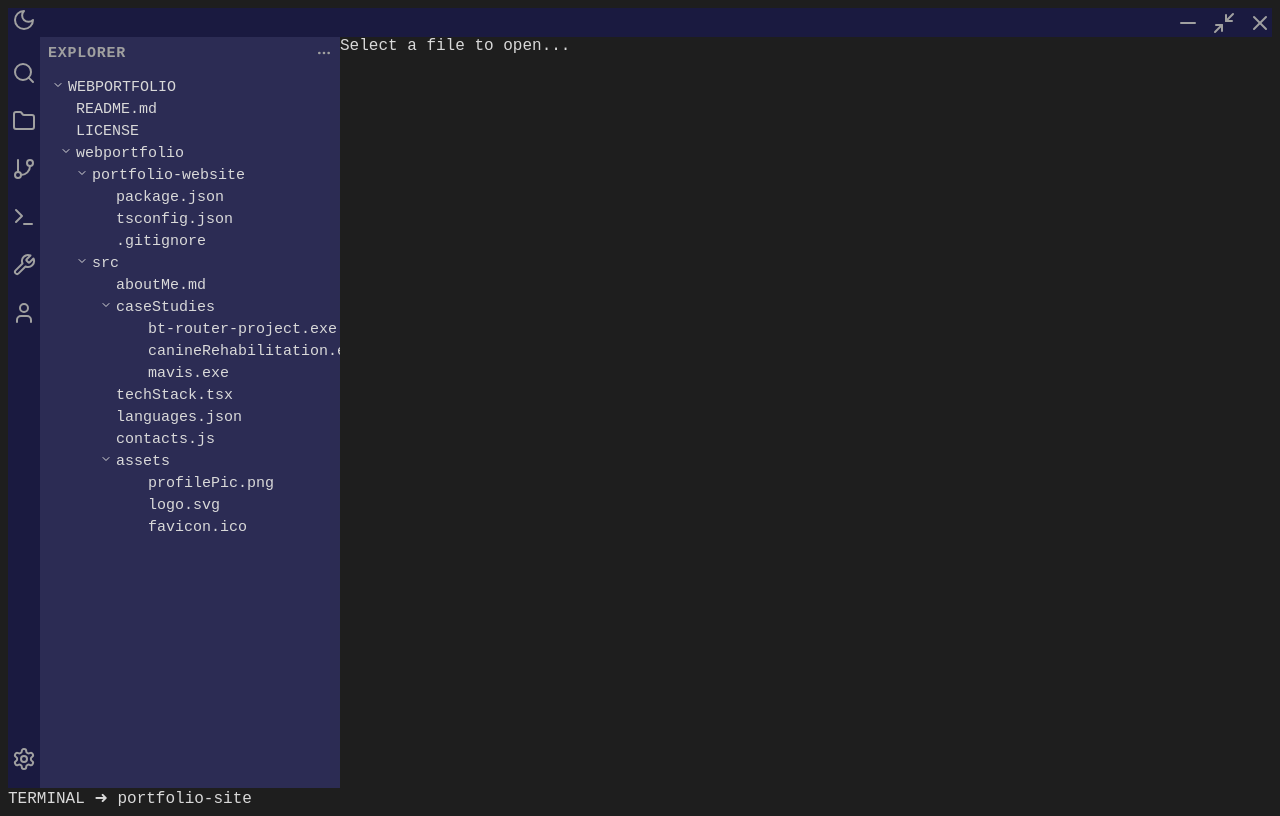
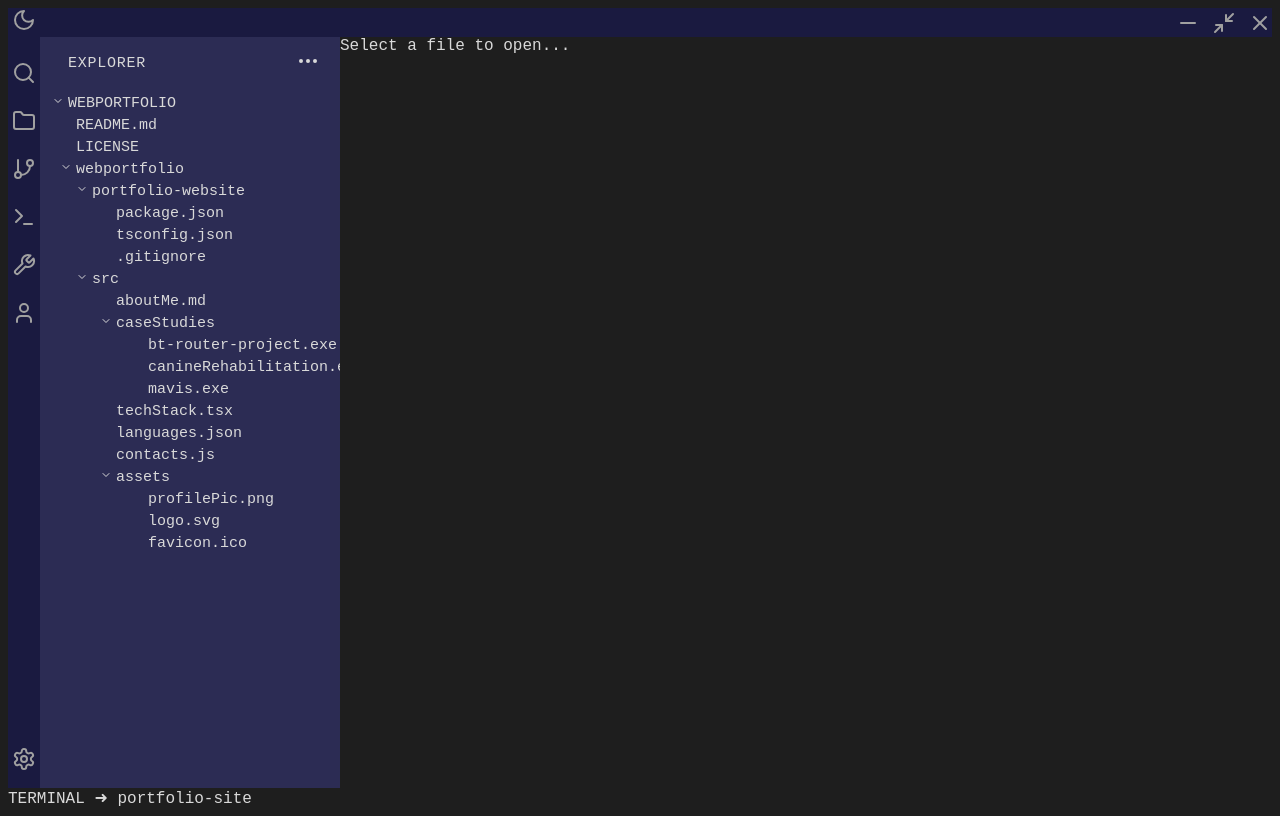
Before and after one commit to natebassett/webportfolio, a Next.js app in the folder portfolio-site/: page / in a window 1280 px wide. Built offline with nearby package versions, Linux system fonts and the light colour scheme.

Commit message:
finalised touches to explorer sidebar

```diff
--- a/portfolio-site/src/components/Explorer.tsx
+++ b/portfolio-site/src/components/Explorer.tsx
@@ -101,6 +101,7 @@ export default function Explorer() {
         style={{
           flex: 1,
           padding: '8px',
+          paddingTop: '24px',
           overflowY: 'auto',
           overflowX: 'auto', // Optional if you expect long filenames
           fontFamily: 'monospace',
--- a/portfolio-site/src/components/ExplorerHeader.tsx
+++ b/portfolio-site/src/components/ExplorerHeader.tsx
@@ -9,13 +9,15 @@ export default function ExplorerHeader() {
       alignItems: 'center',
       justifyContent: 'space-between',
       padding: '0 8px',
-      color: '#A0A0A0',
+      color: '#D9D9D9',
       fontSize: '15px',
-      fontWeight: 'bold',
+    //   fontWeight: 'bold',
       letterSpacing: '0.05em',
     }}>
-      EXPLORER
-      <MoreHorizontal size={16} strokeWidth={2} />
+      <div style={{ paddingLeft: '20px', paddingTop: '20px' }}>EXPLORER</div>
+      <div style={{ paddingRight: '12px', paddingTop: '20px'  }}>
+        <MoreHorizontal size={24} strokeWidth={2} />
+      </div>
     </div>
   );
 }
```
